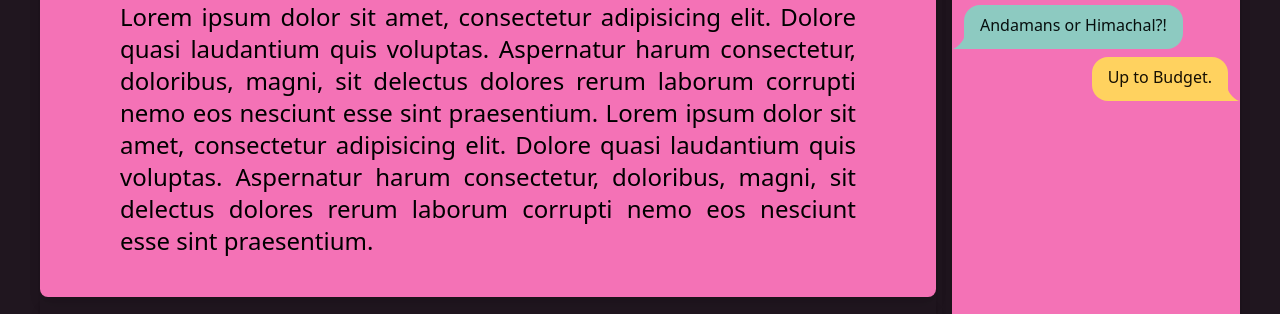
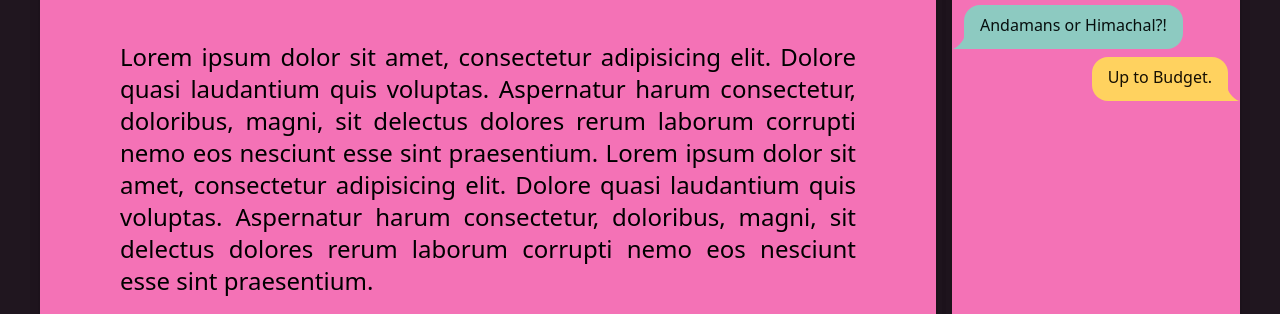
Before and after one commit to kanadkapil/DaisyUI.me, a plain HTML site: page PageLayout.html in a window 1280 px wide. Shown: the part 327-641 px from the top of the page. Drawn offline with nearby package versions, Linux system fonts and the light colour scheme.

Commit message:
Update PageLayout.html
padding fixed in hero

```diff
--- a/PageLayout.html
+++ b/PageLayout.html
@@ -75,7 +75,7 @@
                                     <h1 class="text-9xl text-black font-bold text-center pt-20 hover:text-gray-600">
                                         Hello
                                     </h1>
-                                    <p class="text-2xl text-black text-justify py-10 px-20">
+                                    <p class="text-2xl text-black text-justify py-20 px-16 sm:px-20">
                                         Lorem ipsum dolor sit amet, consectetur adipisicing elit. Dolore quasi
                                         laudantium
                                         quis voluptas. Aspernatur harum consectetur, doloribus, magni, sit delectus
```
